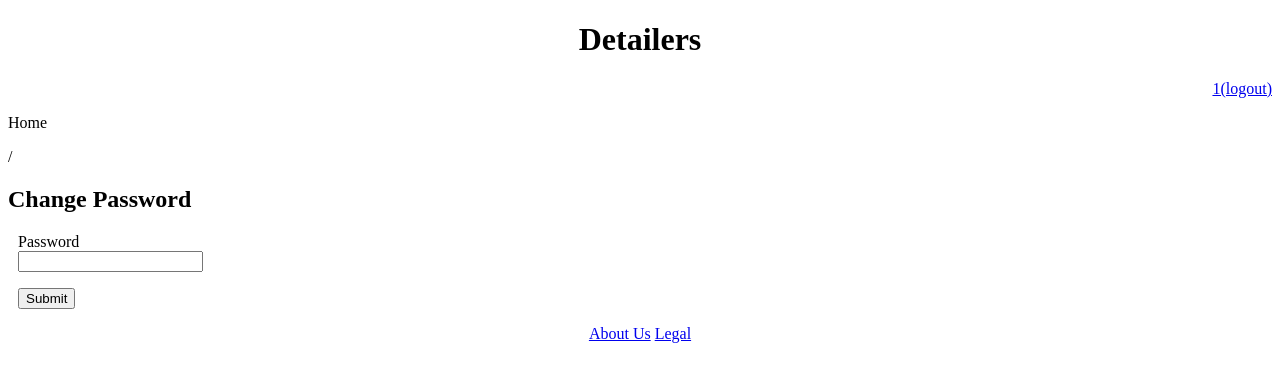
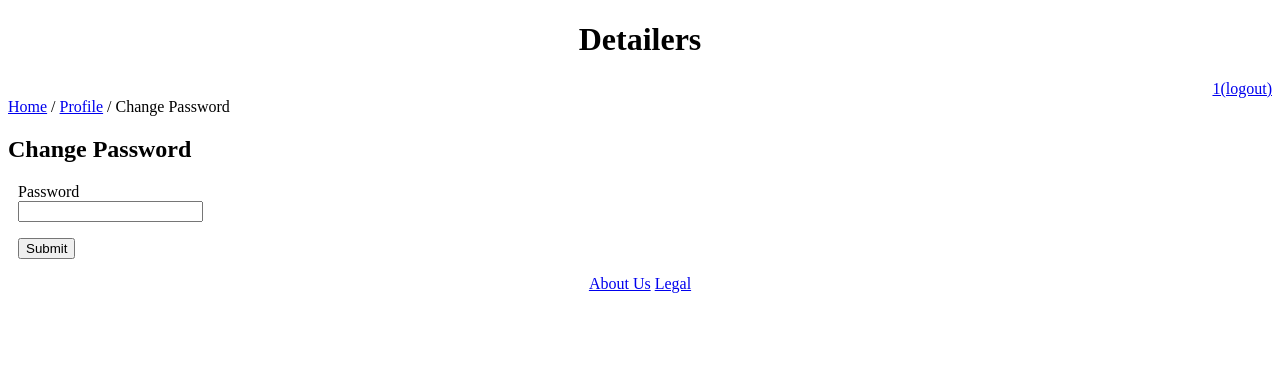
Before and after one commit to phyrenight/detailers, a Flask app: page /1/changepassword in a window 1280 px wide. Shown: the top 382 px of the page. Run offline with Flask 2, Linux system fonts and the light colour scheme; a user stored in the database is signed in; data comes from the database, SQL or seed files in the repository.

Commit message:
feature: add links to home and profile in crumbs

```diff
--- a/detailers/app/templates/change_password.html
+++ b/detailers/app/templates/change_password.html
@@ -1,7 +1,11 @@
 {% extends 'layout.html' %}
 {% block content %}
 <div id='crumb-container'>
-  <p>Home</p><span> / </span><p></p>
+  <a href="{{ url_for('home') }}">Home</a>
+  <span> / </span>
+  <a href="{{ url_for('profile', user_id=session['id'])}}">Profile</a>
+  <span> / </span>
+  <span>Change Password</span>
 </div>
 <main role='main'>
     <section class='content'>
```
